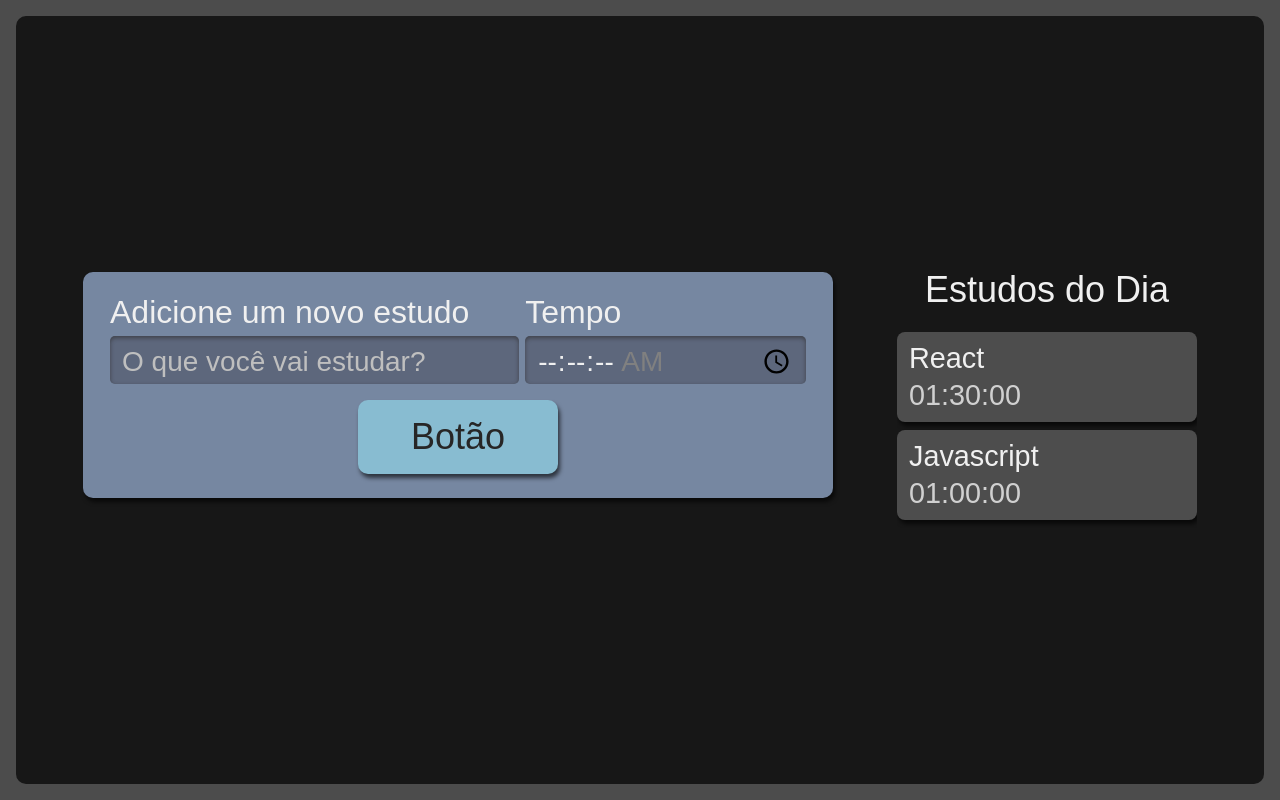
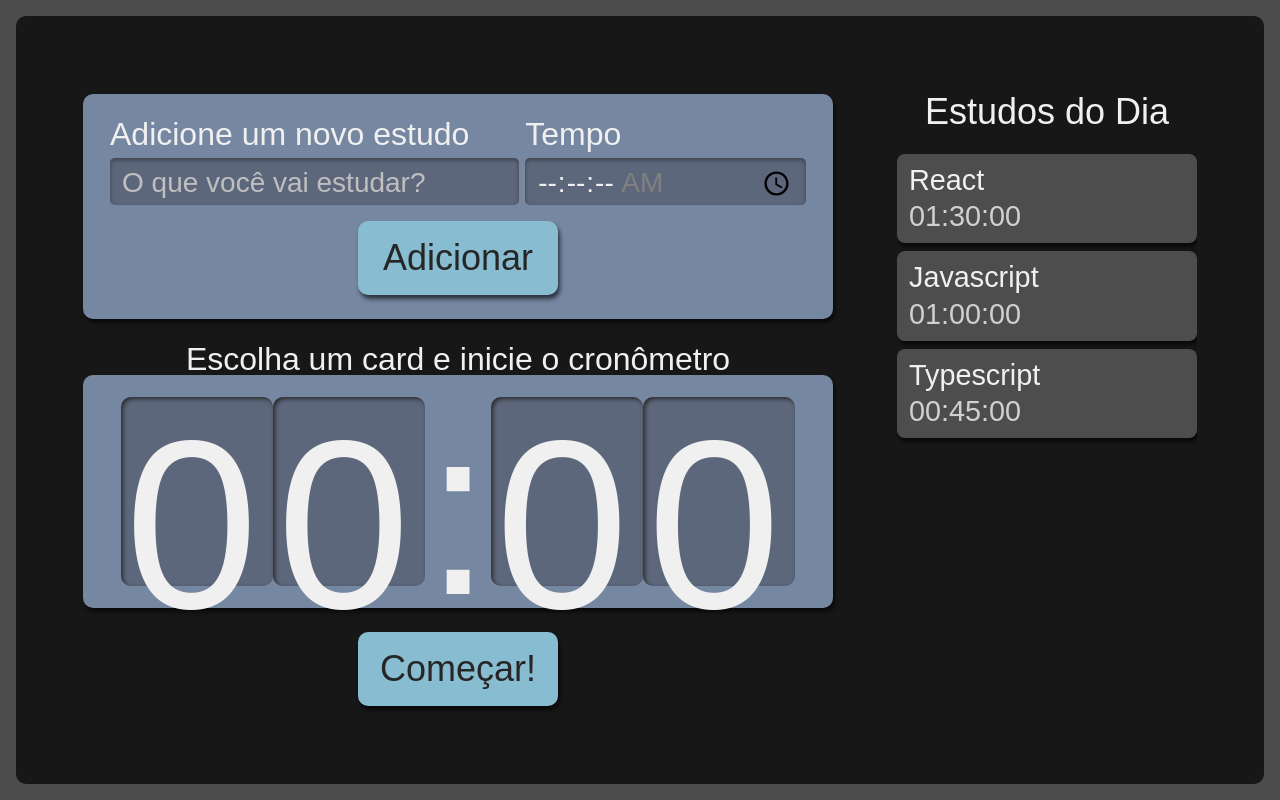
Before and after one commit to MasterKelwin/alura-studies, a React (Create React App) app: page / in a window 1280 px wide. Built offline with nearby package versions, Linux system fonts and the light colour scheme.

Commit message:
refatorando e aplicando props

```diff
--- a/src/components/button/index.tsx
+++ b/src/components/button/index.tsx
@@ -1,11 +1,11 @@
 import React from 'react';
 import style from './botao.module.scss';
 
-class Botao extends React.Component {
+class Botao extends React.Component <{ children: any }> {
     render() {
         return (
             <button className={style.botao}>
-                Botão
+                {this.props.children}
             </button>
         )
     }
--- /dev/null
+++ b/src/components/cronometro/cronometro.module.scss
@@ -0,0 +1,59 @@
+.cronometro {
+    display: flex;
+    flex-direction: column;
+    align-items: center;
+    grid-area: cronometro;
+
+    .relogioWrapper {
+      align-items: center;
+      background-color: #7687A1;
+      border-radius: 10px;
+      box-shadow: 2px 4px 4px #0000009F;
+      box-sizing: border-box;
+      display: flex;
+      font-size: 5rem;
+      justify-content: center;
+      margin-bottom: 24px;
+      padding: 16px 12px;
+      width: 100%;
+    }
+
+    .titulo {
+      font-size: 2rem;
+    }
+
+    button {
+      background-color: #88bcd1;
+      border-radius: 10px;
+      box-shadow: 2px 4px 4px #0000009F;
+      color: #272626;
+      cursor: pointer;
+      font-size: 1.25rem;
+      padding: 16px;
+      width: 150px;
+
+      &:active {
+        background-color: #7CA6B7;
+        box-shadow: 2px 2px 4px #0000009F inset;
+        cursor: auto;
+      }
+    }
+
+    @media screen and (min-width:1280px) {
+
+      .relogioWrapper{
+        font-size: 15rem;
+      }
+
+      p {
+        font-size: 2rem;
+      }
+
+      button {
+        grid-column-start: span 2;
+        justify-self: center;
+        width: 200px;
+        font-size: 2.25rem;
+      }
+    }
+  }
--- /dev/null
+++ b/src/components/cronometro/index.tsx
@@ -0,0 +1,17 @@
+import Botao from "../button";
+import Relogio from "./relogio";
+import style from "./cronometro.module.scss"
+
+export default function Cronometro() {
+    return (
+        <div className={style.cronometro}>
+            <p className={style.titulo}>Escolha um card e inicie o cronômetro</p>
+            <div className={style.relogioWrapper}>
+                <Relogio />
+            </div>
+            <Botao>
+                Começar!
+            </Botao>
+        </div>
+    )
+}
--- /dev/null
+++ b/src/components/cronometro/relogio/index.tsx
@@ -0,0 +1,13 @@
+import style from "./relogio.module.scss"
+
+export default function Relogio() {
+    return (
+        <>
+            <span className={style.relogioNumero}>0</span>
+            <span className={style.relogioNumero}>0</span>
+            <span className={style.relogioDivisao}>:</span>
+            <span className={style.relogioNumero}>0</span>
+            <span className={style.relogioNumero}>0</span>
+        </>
+    )
+}
--- /dev/null
+++ b/src/components/cronometro/relogio/relogio.module.scss
@@ -0,0 +1,21 @@
+.relogioNumero {
+    background-color: #5D677C;
+    box-shadow: 2px 2px 4px #2B2B2B inset;
+    height: 3.6rem;
+    width: 3rem;
+    padding: 8px 4px;
+    border-radius: 10px;
+
+    @media screen and (min-width:1280px) {
+      height: 10.8rem;
+      width: 9rem;
+    }
+  }
+
+  .relogioDivisao {
+    height: 4.2rem;
+
+    @media screen and (min-width:1280px) {
+      height: 12.6rem;
+    }
+  }
--- a/src/components/form/index.tsx
+++ b/src/components/form/index.tsx
@@ -18,7 +18,9 @@
                     </label>
                     <input type="time" name="tempo" id="tempo" step="1" min="00:00:00" max="01:30:00" required />
                 </div>
-                <Botao />
+                <Botao>
+                    Adicionar
+                </Botao>
             </form>
         )
     }
--- a/src/components/list/index.tsx
+++ b/src/components/list/index.tsx
@@ -1,4 +1,4 @@
-import React from "react";
+import Item from './item';
 import style from './lista.module.scss';
 
 function Lista() {
@@ -8,6 +8,9 @@
       }, {
         tarefa: 'Javascript',
         tempo: '01:00:00'
+        }, {
+        tarefa: 'Typescript',
+        tempo: '00:45:00'
         }
       ]
     return (
@@ -15,10 +18,10 @@
             <h2> Estudos do Dia </h2>
             <ul>
                 {tarefas.map((item, index) => (
-                    <li key="index" className={style.item}>
-                        <h3> {item.tarefa} </h3>
-                        <span> {item.tempo} </span>
-                    </li>
+                    <Item
+                    key={index}
+                    {...item}
+                    />
                 ))}
             </ul>
         </aside>
--- /dev/null
+++ b/src/components/list/item/index.tsx
@@ -0,0 +1,10 @@
+import style from '../lista.module.scss';
+
+export default function Item({ tarefa, tempo }: {tarefa: string, tempo: string}) {
+    return (
+        <li className={style.item}>
+            <h3> {tarefa} </h3>
+            <span> {tempo} </span>
+        </li>
+    )
+}
--- a/src/pages/App.tsx
+++ b/src/pages/App.tsx
@@ -1,5 +1,4 @@
-import React from 'react';
-import Botao from '../components/button';
+import Cronometro from '../components/cronometro';
 import Form from '../components/form';
 import Lista from '../components/list';
 import style from './app.module.scss';
@@ -9,6 +8,7 @@
     <div className={style.AppStyle}>
       <Form />
       <Lista />
+      <Cronometro />
     </div>
   );
 }
```
